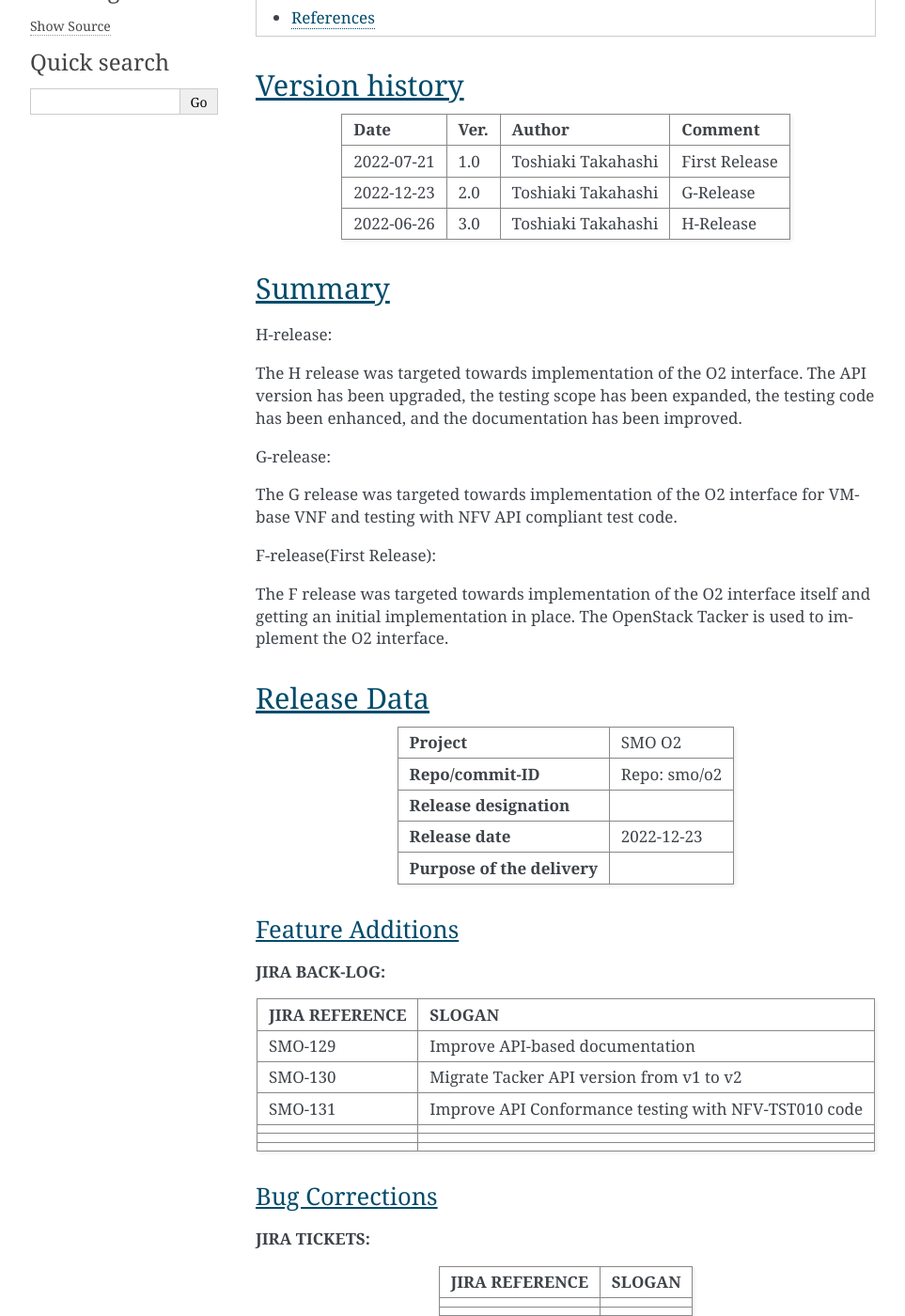
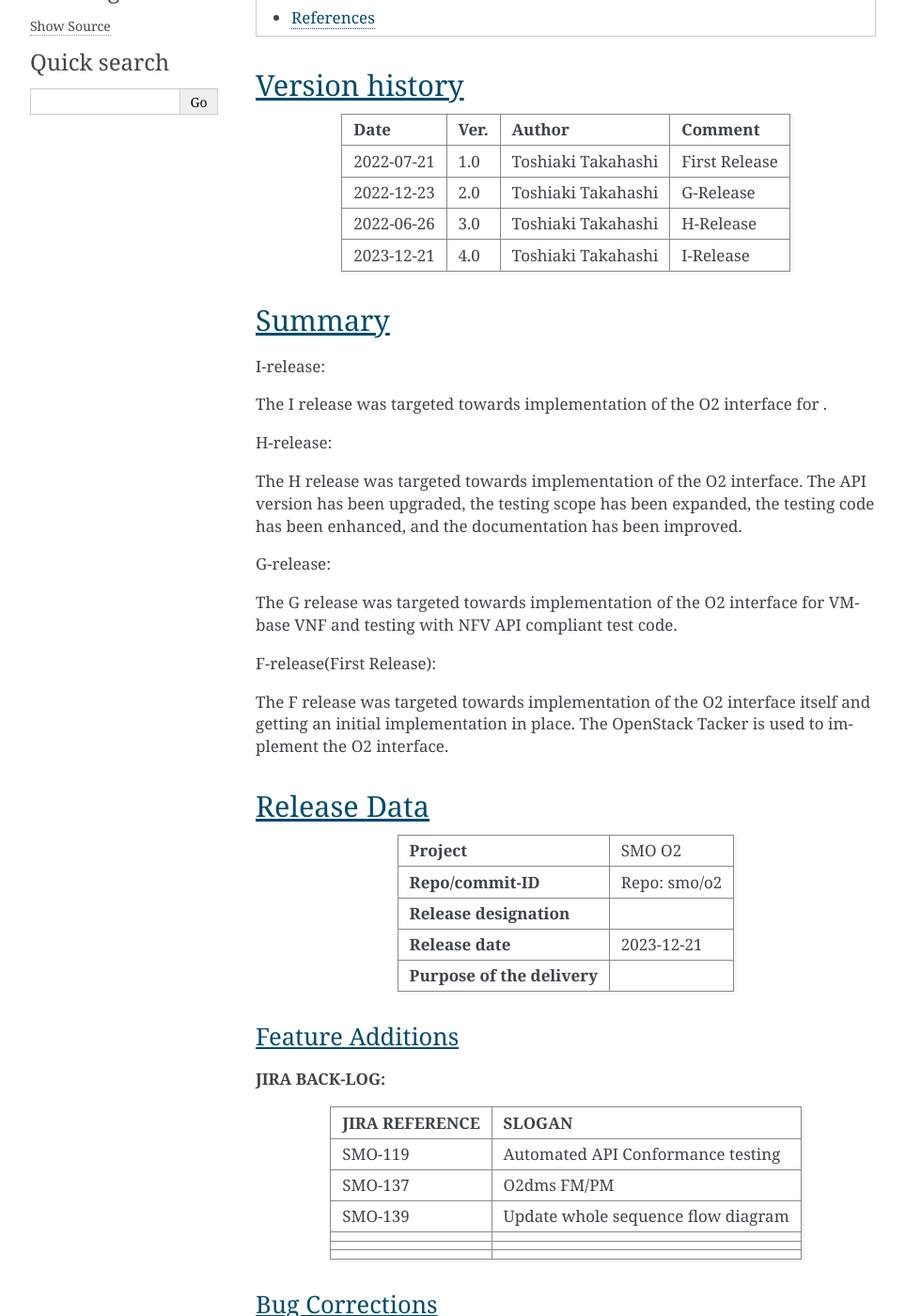
Before and after one commit to o-ran-sc/smo-o2, a Sphinx documentation site: the page built from docs/release-notes.rst, in a window 1280 px wide and 1400 px high, scrolled down 490 px. Shown: the whole window at 94% size, without its empty margins (148-1111 px from the left). Built offline with Sphinx 7.4.7, drawn with Linux system fonts in a browser that asks for light colours; some of the changed text lies outside the part shown.

Commit message:
Update Release note for I-release
Change-Id: I1d2b0df792d9df64d4aeb2634293a80e25d67afc
Signed-off-by: Toshiaki Takahashi <ts-takahashi@nec.com>

```diff
--- a/docs/release-notes.rst
+++ b/docs/release-notes.rst
@@ -29,10 +29,18 @@
 | 2022-06-26         | 3.0                | Toshiaki Takahashi | H-Release          |
 |                    |                    |                    |                    |
 +--------------------+--------------------+--------------------+--------------------+
+| 2023-12-21         | 4.0                | Toshiaki Takahashi | I-Release          |
+|                    |                    |                    |                    |
++--------------------+--------------------+--------------------+--------------------+
 
 
 Summary
 -------
+
+I-release:
+
+The I release was targeted towards implementation of the O2 interface for
+.
 
 H-release:
 
@@ -63,7 +71,7 @@
 | **Release designation**              |                                          |
 |                                      |                                          |
 +--------------------------------------+------------------------------------------+
-| **Release date**                     | 2022-12-23                               |
+| **Release date**                     | 2023-12-21                               |
 |                                      |                                          |
 +--------------------------------------+------------------------------------------+
 | **Purpose of the delivery**          | 	 		     	          |
@@ -82,12 +90,11 @@
 | **JIRA REFERENCE**                   | **SLOGAN**                                     |
 |                                      |                                                |
 +--------------------------------------+------------------------------------------------+
-| SMO-129                              | Improve API-based documentation                |
+| SMO-119                              | Automated API Conformance testing              |
 +--------------------------------------+------------------------------------------------+
-| SMO-130                              | Migrate Tacker API version from v1 to v2       |
+| SMO-137                              | O2dms FM/PM                                    |
 +--------------------------------------+------------------------------------------------+
-| SMO-131                              | Improve API Conformance testing with           |
-|                                      | NFV-TST010 code                                |
+| SMO-139                              | Update whole sequence flow diagram             |
 +--------------------------------------+------------------------------------------------+
 +--------------------------------------+------------------------------------------------+
 +--------------------------------------+------------------------------------------------+
@@ -103,9 +110,8 @@
 | **JIRA REFERENCE**                   | **SLOGAN**                           |
 |                                      |                                      |
 +--------------------------------------+--------------------------------------+
-| 		                       | 				      |
-|                                      | 				      |
-|                                      |                                      |
+| SMO-132                              | O2 Tacker install script raise       |
+|                                      | syntax error                         |
 +--------------------------------------+--------------------------------------+
 | 	                               |  				      |
 |                                      |  				      |
```
